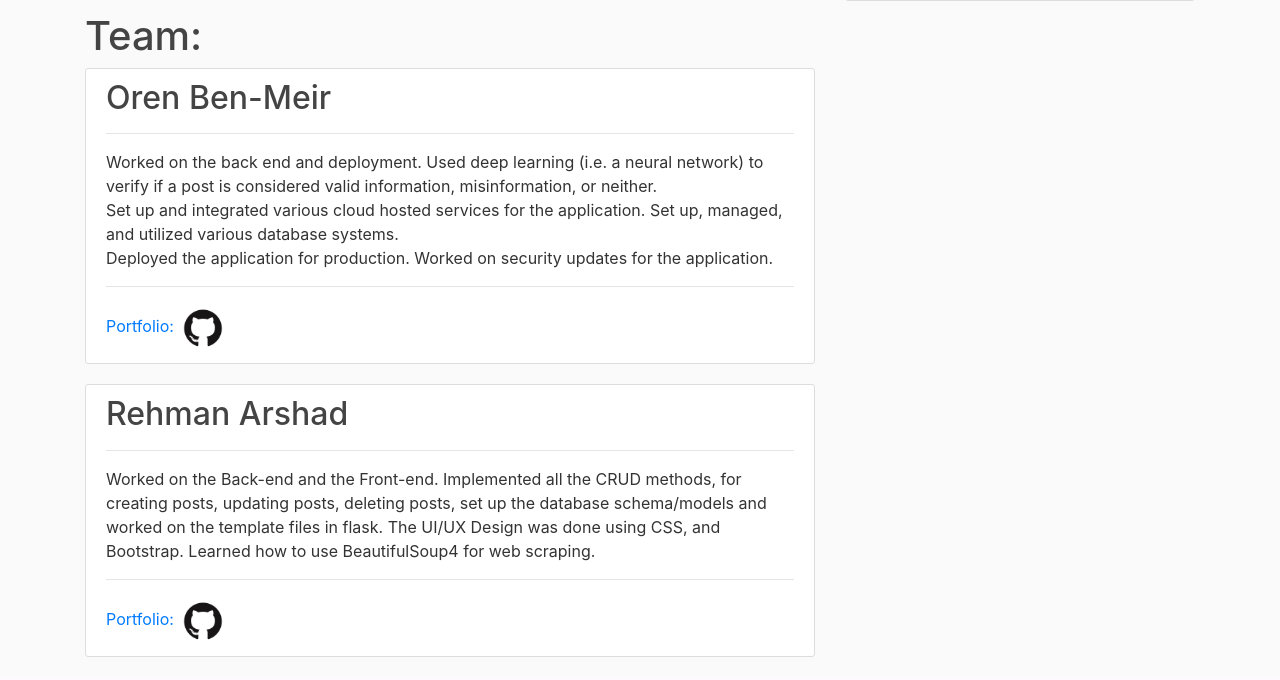
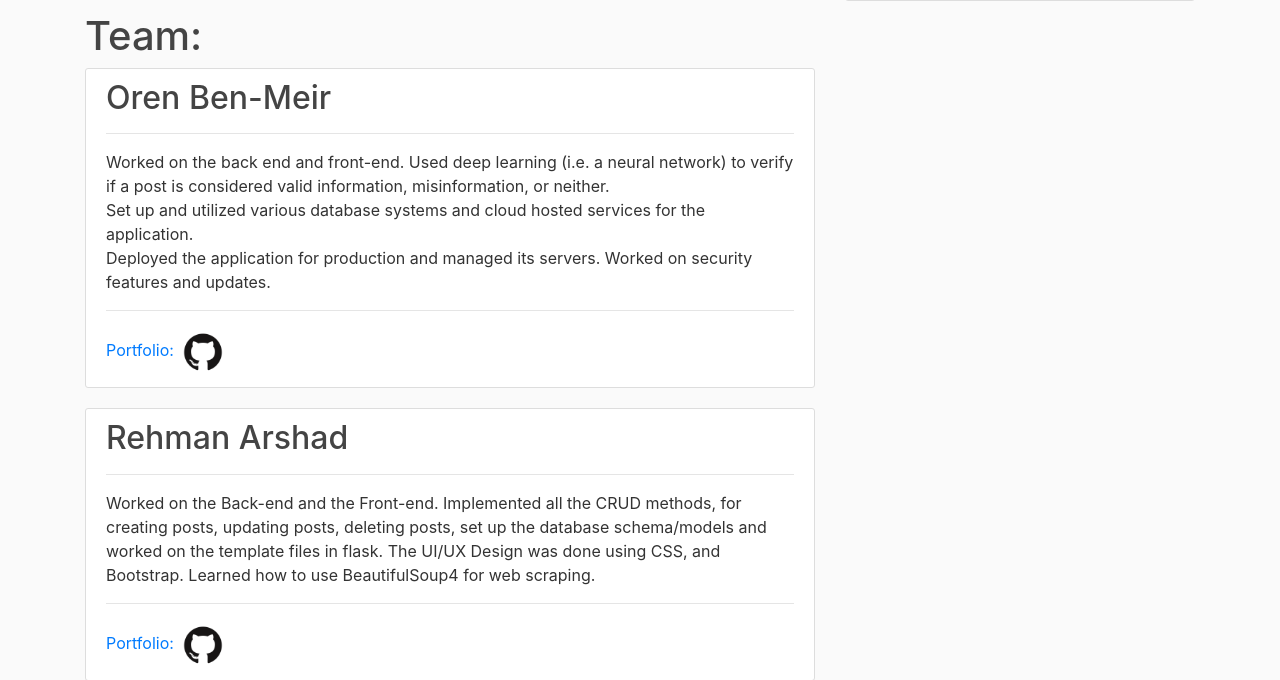
Before and after one commit to rehman000/QChat, a Flask app: page /about in a window 1280 px wide. Shown: the part 444-1124 px from the top of the page. Before the commit the page ends 1101 px from the top, so only its background shows below. Run offline with Flask 2, Linux system fonts and the light colour scheme; some libraries are stand-ins or nearby versions.

Commit message:
updated about me

```diff
--- a/app/templates/about.html
+++ b/app/templates/about.html
@@ -15,9 +15,9 @@
             <h2>Oren Ben-Meir</h2>
             <hr>
             <p>
-                Worked on the back end and deployment. Used deep learning (i.e. a neural network) to verify if a post is considered valid information, misinformation, or neither.<br>
-                Set up and integrated various cloud hosted services for the application. Set up, managed, and utilized various database systems.<br>
-                Deployed the application for production. Worked on security updates for the application.
+                Worked on the back end and front-end. Used deep learning (i.e. a neural network) to verify if a post is considered valid information, misinformation, or neither.<br>
+                Set up and utilized various database systems and cloud hosted services for the application.<br>
+                Deployed the application for production and managed its servers. Worked on security features and updates.
 
             </p>
             <hr>
```
